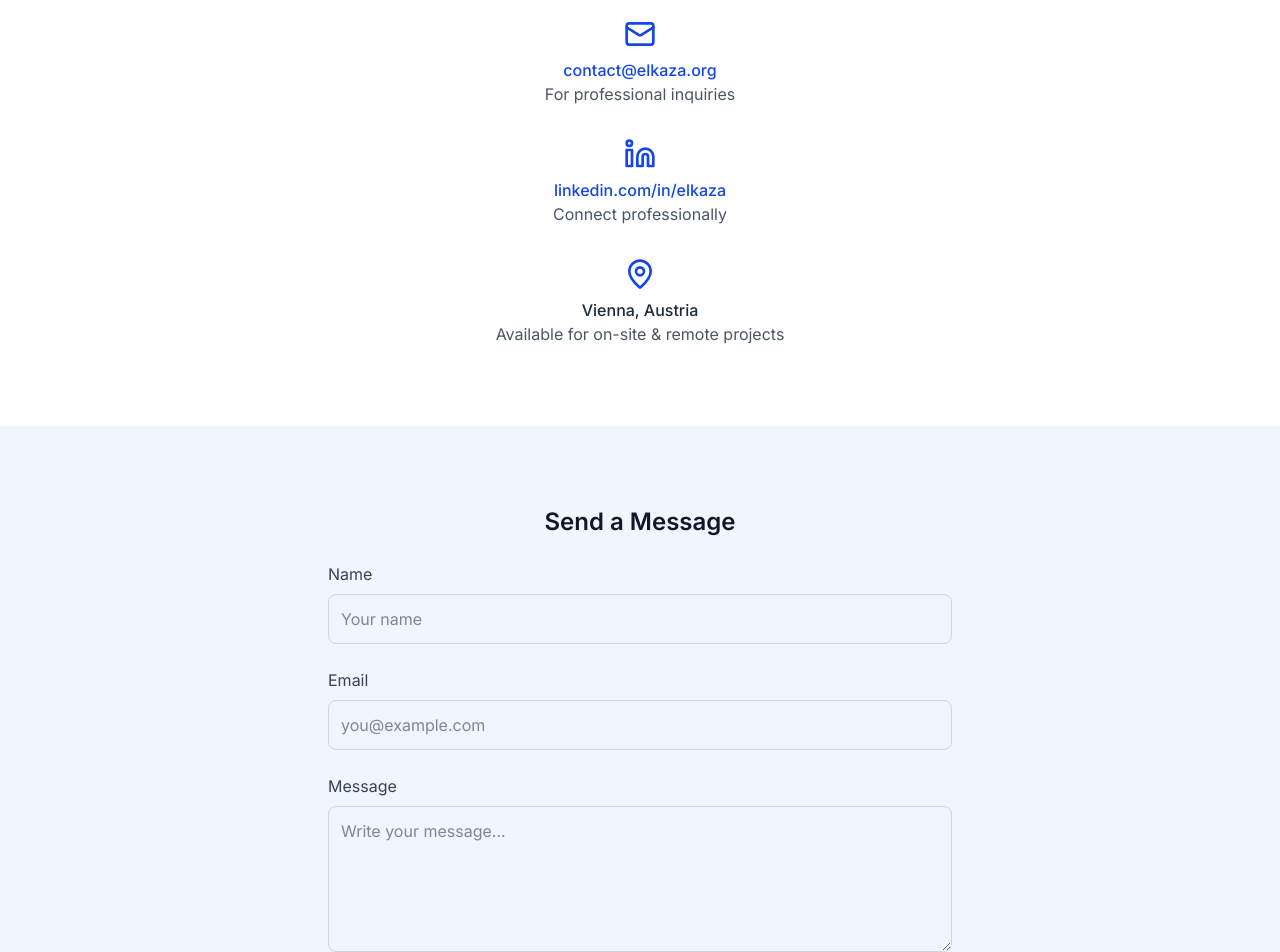
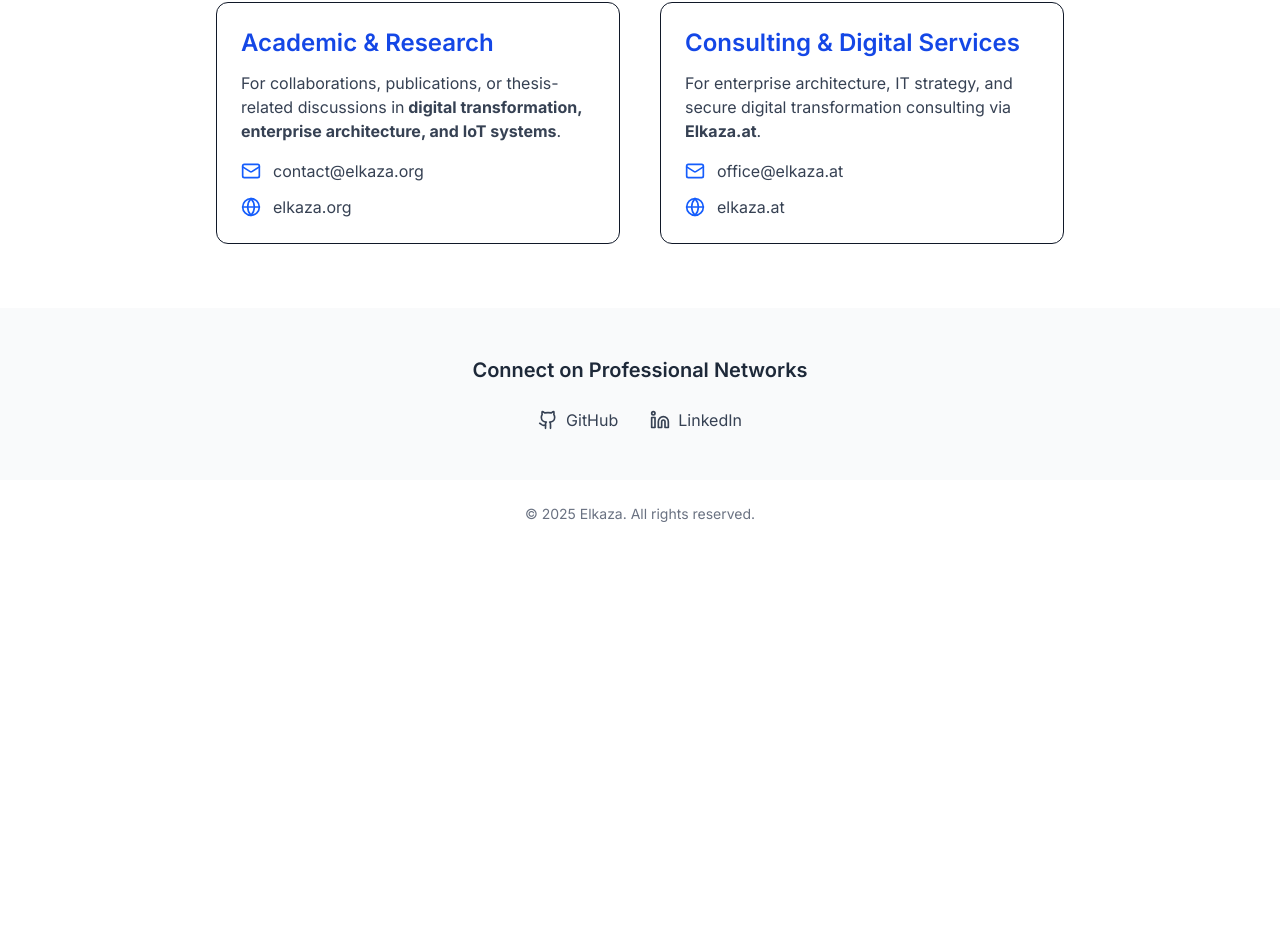
Before and after one commit to Elkaza/elkaza-org, a Next.js app: page /contact in a window 1280 px wide. Shown: the part 495-1447 px from the top of the page. After the commit the page ends 1043 px from the top, so only its background shows below. Built offline with nearby package versions, Linux system fonts and the light colour scheme.

Commit message:
feat: add professional contact page with academic and consulting sections

```diff
--- a/app/contact/page.tsx
+++ b/app/contact/page.tsx
@@ -1,89 +1,112 @@
 // app/contact/page.tsx
-import { Mail, Linkedin, MapPin } from "lucide-react";
+import { Mail, Github, Linkedin, Globe } from "lucide-react";
 
 export default function ContactPage() {
   return (
     <main className="min-h-screen bg-white text-gray-900">
-      {/* HERO */}
+      {/* HERO SECTION */}
       <section className="text-center py-24 bg-gradient-to-b from-blue-50 to-white">
-        <h1 className="text-4xl font-bold mb-4 text-gray-800">Contact</h1>
+        <h1 className="text-4xl font-bold mb-4 text-gray-800">Get in Touch</h1>
         <p className="text-lg text-gray-600 max-w-2xl mx-auto">
-          Let’s connect — whether for research collaborations, consulting opportunities, or academic exchange.
+          Whether for academic collaboration, professional consulting, or technology partnerships —
+          let’s connect and create meaningful digital solutions.
         </p>
       </section>
 
-      {/* CONTACT INFO */}
-      <section className="max-w-4xl mx-auto px-6 py-20 text-center space-y-8">
-        <div>
-          <Mail className="mx-auto w-8 h-8 text-blue-700 mb-2" />
+      {/* CONTACT GRID */}
+      <section className="max-w-4xl mx-auto px-6 py-16 grid sm:grid-cols-2 gap-10">
+        {/* Academic / Research */}
+        <div className="p-6 bg-white rounded-xl border hover:shadow-md transition">
+          <h2 className="text-2xl font-semibold text-blue-700 mb-3">
+            Academic & Research
+          </h2>
+          <p className="text-gray-700 mb-4">
+            For collaborations, publications, or thesis-related discussions in
+            <strong> digital transformation, enterprise architecture, and IoT systems</strong>.
+          </p>
+          <ul className="space-y-3 text-gray-700">
+            <li className="flex items-center gap-3">
+              <Mail className="text-blue-600 w-5 h-5" />
               <a
                 href="mailto:contact@elkaza.org"
-            className="text-blue-700 font-medium hover:underline"
+                className="hover:underline"
               >
                 contact@elkaza.org
               </a>
-          <p className="text-gray-600">For professional inquiries</p>
+            </li>
+            <li className="flex items-center gap-3">
+              <Globe className="text-blue-600 w-5 h-5" />
+              <a
+                href="https://elkaza.org"
+                target="_blank"
+                className="hover:underline"
+              >
+                elkaza.org
+              </a>
+            </li>
+          </ul>
         </div>
 
-        <div>
-          <Linkedin className="mx-auto w-8 h-8 text-blue-700 mb-2" />
+        {/* Consulting / Services */}
+        <div className="p-6 bg-white rounded-xl border hover:shadow-md transition">
+          <h2 className="text-2xl font-semibold text-blue-700 mb-3">
+            Consulting & Digital Services
+          </h2>
+          <p className="text-gray-700 mb-4">
+            For enterprise architecture, IT strategy, and secure digital transformation
+            consulting via <strong>Elkaza.at</strong>.
+          </p>
+          <ul className="space-y-3 text-gray-700">
+            <li className="flex items-center gap-3">
+              <Mail className="text-blue-600 w-5 h-5" />
               <a
-            href="https://www.linkedin.com/in/elkaza"
+                href="mailto:office@elkaza.at"
+                className="hover:underline"
+              >
+                office@elkaza.at
+              </a>
+            </li>
+            <li className="flex items-center gap-3">
+              <Globe className="text-blue-600 w-5 h-5" />
+              <a
+                href="https://elkaza.at"
                 target="_blank"
-            className="text-blue-700 font-medium hover:underline"
+                className="hover:underline"
               >
-            linkedin.com/in/elkaza
+                elkaza.at
               </a>
-          <p className="text-gray-600">Connect professionally</p>
-        </div>
-
-        <div>
-          <MapPin className="mx-auto w-8 h-8 text-blue-700 mb-2" />
-          <p className="font-medium text-gray-800">Vienna, Austria</p>
-          <p className="text-gray-600">Available for on-site & remote projects</p>
+            </li>
+          </ul>
         </div>
       </section>
 
-      {/* OPTIONAL CONTACT FORM (non-functional example) */}
-      <section className="bg-blue-50 py-20">
-        <div className="max-w-2xl mx-auto px-6">
-          <h2 className="text-2xl font-semibold mb-6 text-center">
-            Send a Message
-          </h2>
-          <form className="space-y-6">
-            <div>
-              <label className="block text-gray-700 mb-2">Name</label>
-              <input
-                type="text"
-                className="w-full border border-gray-300 rounded-lg p-3 focus:outline-none focus:ring-2 focus:ring-blue-500"
-                placeholder="Your name"
-              />
-            </div>
-            <div>
-              <label className="block text-gray-700 mb-2">Email</label>
-              <input
-                type="email"
-                className="w-full border border-gray-300 rounded-lg p-3 focus:outline-none focus:ring-2 focus:ring-blue-500"
-                placeholder="you@example.com"
-              />
-            </div>
-            <div>
-              <label className="block text-gray-700 mb-2">Message</label>
-              <textarea
-                rows={5}
-                className="w-full border border-gray-300 rounded-lg p-3 focus:outline-none focus:ring-2 focus:ring-blue-500"
-                placeholder="Write your message..."
-              ></textarea>
-            </div>
-            <button
-              type="submit"
-              className="w-full bg-blue-700 text-white py-3 rounded-lg font-medium hover:bg-blue-800 transition"
+      {/* SOCIAL LINKS */}
+      <section className="text-center py-12 bg-gray-50">
+        <h3 className="text-xl font-semibold text-gray-800 mb-6">
+          Connect on Professional Networks
+        </h3>
+        <div className="flex justify-center gap-8 text-gray-700">
+          <a
+            href="https://github.com/Elkaza"
+            target="_blank"
+            className="flex items-center gap-2 hover:text-blue-700 transition"
           >
-              Send Message
-            </button>
-          </form>
+            <Github className="w-5 h-5" /> GitHub
+          </a>
+          <a
+            href="https://linkedin.com/in/elkaza"
+            target="_blank"
+            className="flex items-center gap-2 hover:text-blue-700 transition"
+          >
+            <Linkedin className="w-5 h-5" /> LinkedIn
+          </a>
         </div>
       </section>
+
+      {/* FOOTER */}
+      <footer className="text-center py-6 text-sm text-gray-500">
+        © {new Date().getFullYear()} Elkaza. All rights reserved.
+      </footer>
     </main>
   );
 }
```
Lines whose indentation alone changed are shown as unchanged.
